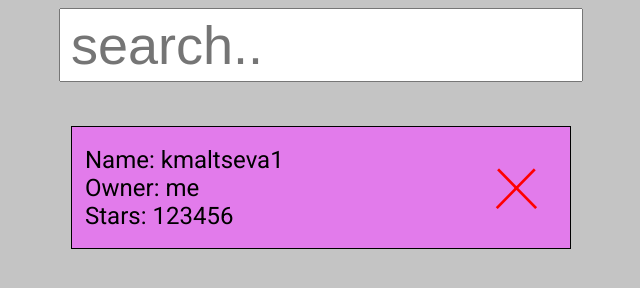
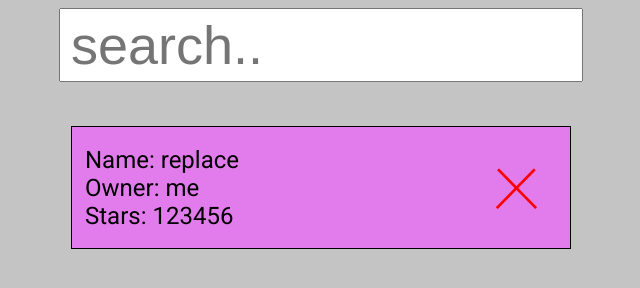
Before and after one commit to kmaltseva1/github-api-autocomplete, a plain HTML site: page src/index.html in a window 1280 px wide. Shown: the full height of the page, 319-959 px from the left. Drawn offline with Linux system fonts and the light colour scheme.

Commit message:
Update index.html

```diff
--- a/src/index.html
+++ b/src/index.html
@@ -17,7 +17,7 @@
         <div class="chosen-repos">
             <div class="repos-name chosen">
             <div class="info">
-                <div class="info__name">Name: kmaltseva1</div>
+                <div class="info__name">Name: replace</div>
                 <div class="info__owner">Owner: me</div>
                 <div class="info__stars">Stars: 123456</div>
             </div>
```
